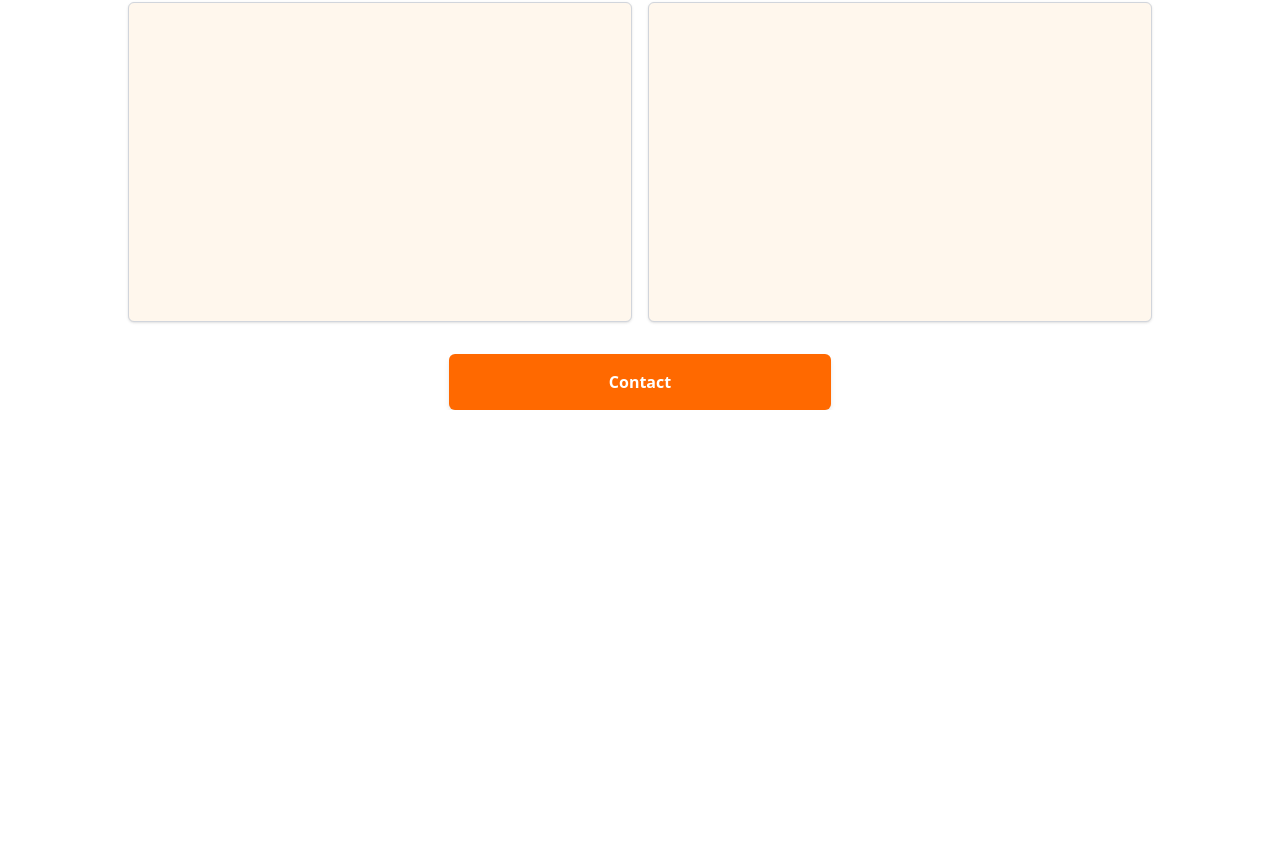
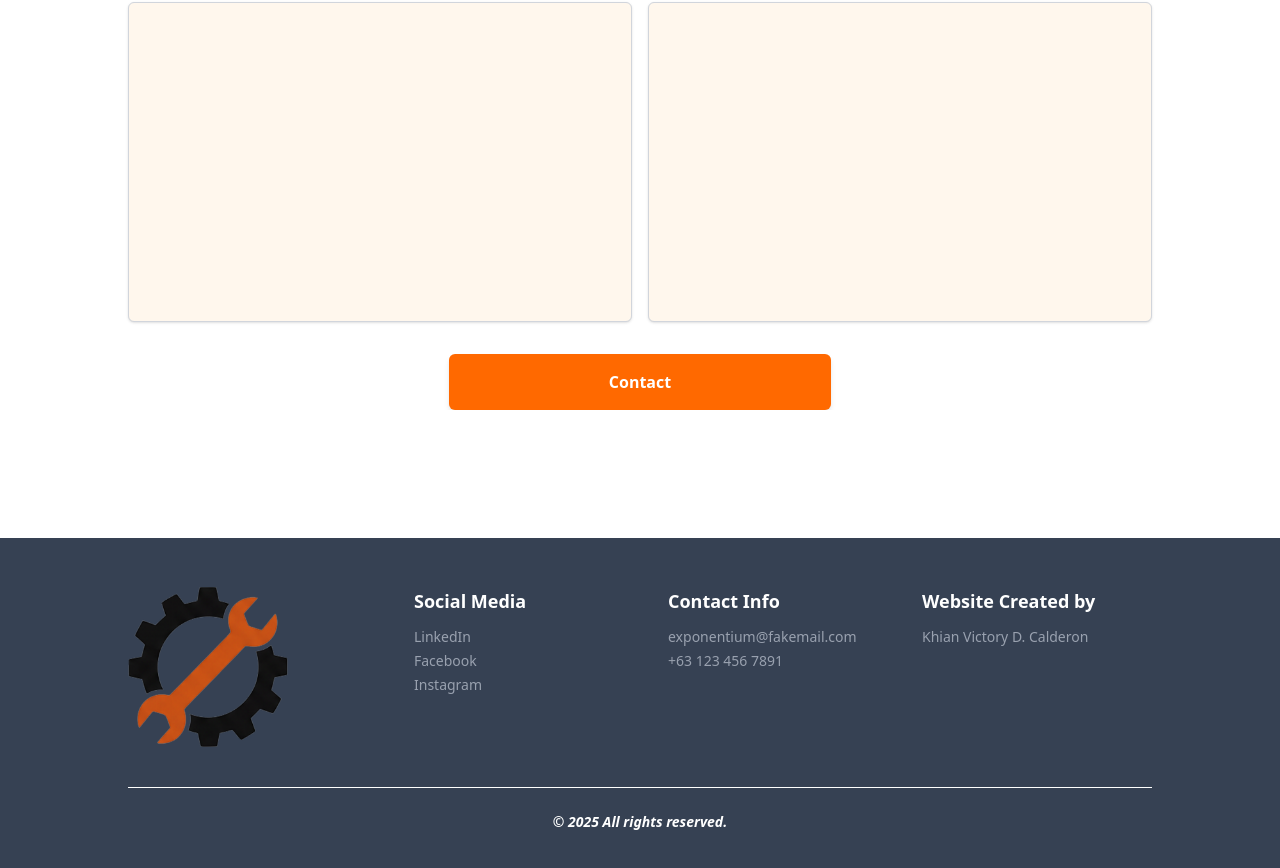
Before and after one commit to khianvictorycalderon/Exponentium-Construction, a React (Vite) app: page / in a window 1280 px wide. Shown: the part 4689-5557 px from the top of the page. Before the commit the page ends 5099 px from the top, so only its background shows below. Built offline with nearby package versions, Linux system fonts and the light colour scheme.

Commit message:
Completed footer

```diff
--- a/src/App.tsx
+++ b/src/App.tsx
@@ -15,6 +15,7 @@ import { AboutSection } from "./sections/about";
 import { ProjectSection } from "./sections/projects";
 import { CertificatesSection } from "./sections/certificates";
 import { ContactSection } from "./sections/contact";
+import Footer from "./components/footer";
 
 export default function App() {
 
@@ -33,6 +34,10 @@ export default function App() {
     project: "projects-section",
     certificates: "certificate-section",
     contact: "contact-section"
+  }
+
+  const handleMockButton = () => {
+    alert("You have clicked a dummy button, it does not do anything.");
   }
 
   return (
@@ -104,6 +109,64 @@ export default function App() {
 
       <div id={sectionIDs.contact} />
       <ContactSection/>
+
+      <Footer
+          className="!bg-gray-700 mt-32"
+          logo="icons/exponentium-construction.png"
+          texts={[
+            {
+              title: "Social Media",
+              content: (
+                <ul className="space-y-1">
+                  <li>
+                    <a onClick={handleMockButton} className="hover:text-white cursor-pointer">
+                      LinkedIn
+                    </a>
+                  </li>
+                  <li>
+                    <a onClick={handleMockButton} className="hover:text-white cursor-pointer">
+                      Facebook
+                    </a>
+                  </li>
+                  <li>
+                    <a onClick={handleMockButton} className="hover:text-white cursor-pointer">
+                      Instagram
+                    </a>
+                  </li>
+                </ul>
+              ),
+            },
+            {
+              title: "Contact Info",
+              content: (
+                <ul className="space-y-1">
+                  <li>
+                    <a onClick={handleMockButton} className="hover:text-white cursor-pointer">
+                      exponentium@fakemail.com
+                    </a>
+                  </li>
+                  <li>
+                    <a onClick={handleMockButton} className="hover:text-white cursor-pointer">
+                      +63 123 456 7891
+                    </a>
+                  </li>
+                </ul>
+              ),
+            },
+            {
+              title: "Website Created by",
+              content: (
+                <ul className="space-y-1">
+                  <li>
+                    <a title="Develoepr's Official Website" href="https://khian.netlify.app" target="_blank" className="hover:text-white">
+                      Khian Victory D. Calderon
+                    </a>
+                  </li>
+                </ul>
+              ),
+            },
+          ]}
+        />
     </>
   )
 }
--- a/src/components/footer.tsx
+++ b/src/components/footer.tsx
@@ -25,10 +25,13 @@ export default function Footer({
 }: FooterProps) {
   return (
     <footer
-    {...rest}
-    className={`w-full border-t border-gray-700 bg-gray-900 text-white py-12 px-4 md:px-8 lg:px-32 ${className}`}
+      {...rest}
+      className={`w-full border-t border-gray-700 bg-gray-900 text-white py-12 px-4 md:px-8 lg:px-32 ${className}`}
     >
-      <div className="max-w-7xl mx-auto grid grid-cols-1 md:grid-cols-2 gap-10">
+      {/* Use 1/4 vs 3/4 ratio */}
+      <div className="max-w-7xl mx-auto grid grid-cols-1 md:grid-cols-[1fr_3fr] gap-10">
+
+        {/* Left side - Logo section */}
         <div className="flex flex-col items-center md:items-start space-y-6">
           <img src={logo} alt="Footer logo" className="w-40 object-contain" />
 
@@ -55,7 +58,8 @@ export default function Footer({
           )}
         </div>
 
-        <div className="grid grid-cols-2 sm:grid-cols-3 md:grid-cols-${texts.length} gap-6 text-center md:text-left">
+        {/* Right side - Text sections */}
+        <div className={`grid grid-cols-2 sm:grid-cols-3 gap-6 text-center md:text-left`}>
           {texts.map((section, i) => (
             <div key={i} className="space-y-3">
               <h3 className="text-lg font-semibold">{section.title}</h3>
@@ -65,7 +69,8 @@ export default function Footer({
         </div>
       </div>
 
-      <div className="mt-10 border-t border-gray-700 pt-6 text-center text-gray-500 text-sm">
+      {/* Footer bottom text */}
+      <div className="mt-10 border-t border-white pt-6 text-center text-white text-sm italic font-semibold">
         © {new Date().getFullYear()} All rights reserved.
       </div>
     </footer>
```
